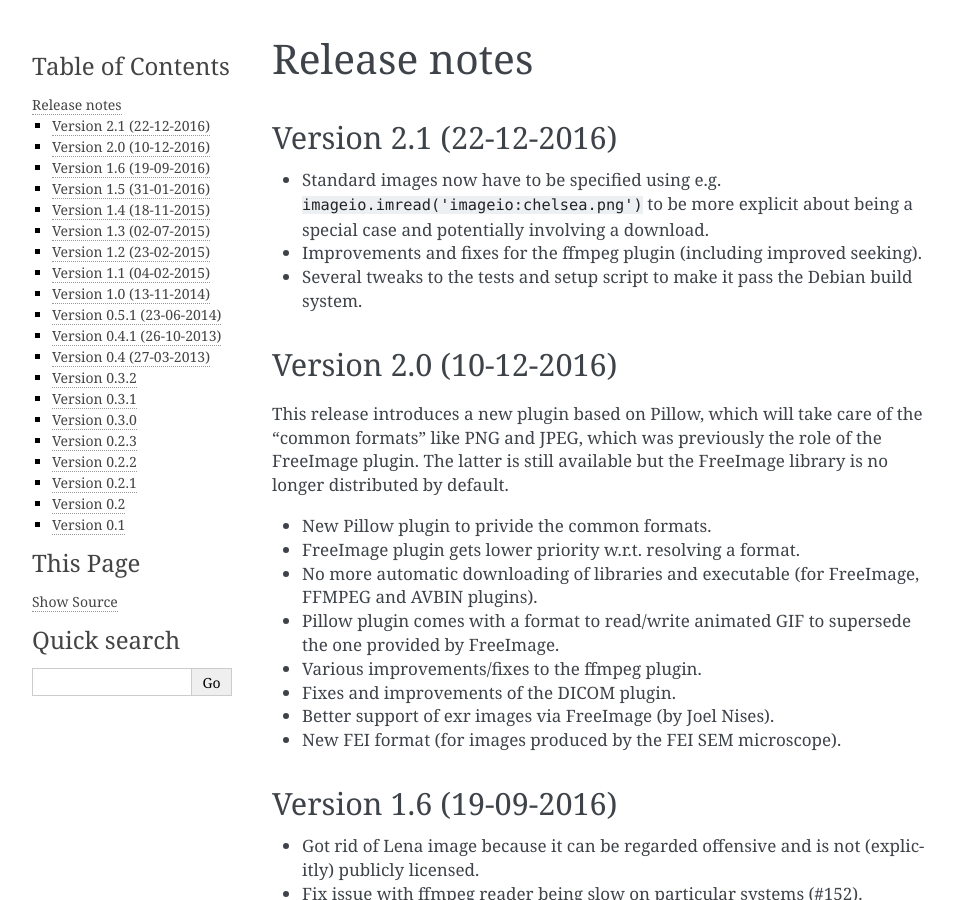
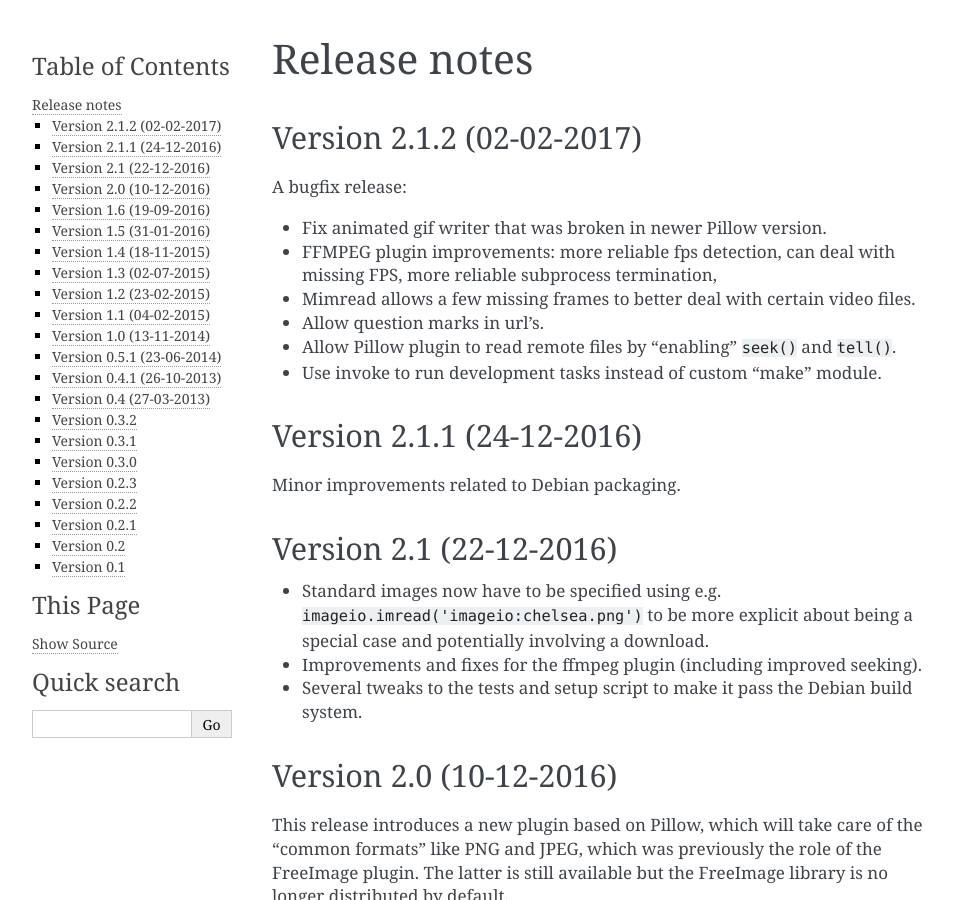
Before and after one commit to imageio/imageio, a Sphinx documentation site: the page built from docs/releasenotes.rst, in a window 1280 px wide and 900 px high. Shown: the whole window, without its empty margins (148-1103 px from the left). Built offline with Sphinx 7.4.7, drawn with Linux system fonts in a browser that asks for light colours; pages that are not in the unit, such as notebooks, are missing from menus.

Commit message:
update release notes

```diff
--- a/docs/releasenotes.rst
+++ b/docs/releasenotes.rst
@@ -1,6 +1,27 @@
 -------------
 Release notes
 -------------
+
+
+Version 2.1.2 (02-02-2017)
+==========================
+
+A bugfix release:
+
+* Fix animated gif writer that was broken in newer Pillow version.
+* FFMPEG plugin improvements: more reliable fps detection, can deal
+  with missing FPS, more reliable subprocess termination,
+* Mimread allows a few missing frames to better deal with certain video files.
+* Allow question marks in url's.
+* Allow Pillow plugin to read remote files by "enabling" ``seek()`` and ``tell()``.
+* Use invoke to run development tasks instead of custom "make" module.
+
+
+Version 2.1.1 (24-12-2016)
+=========================
+
+Minor improvements related to Debian packaging.
+
 
 Version 2.1 (22-12-2016)
 ========================
```
